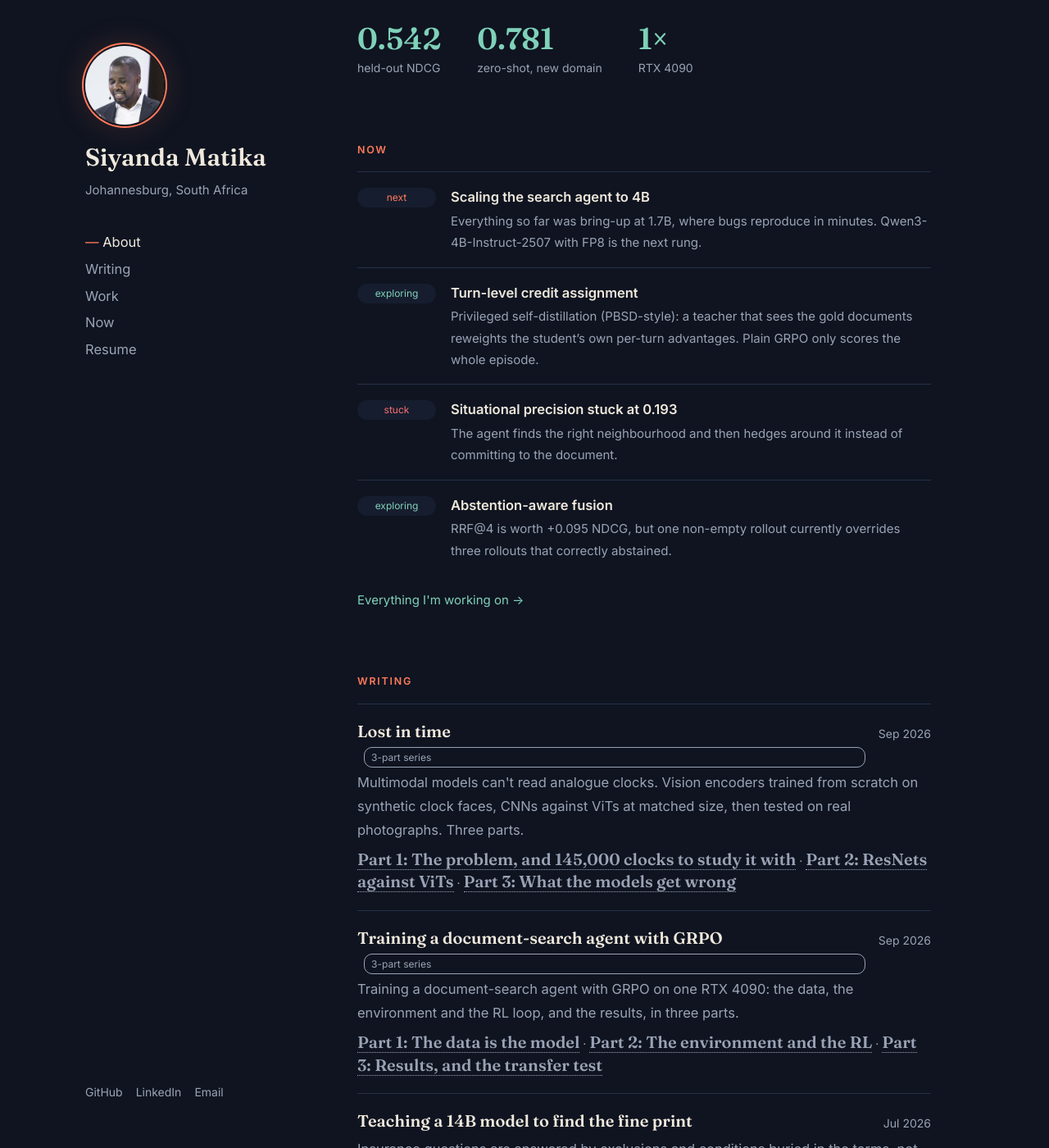
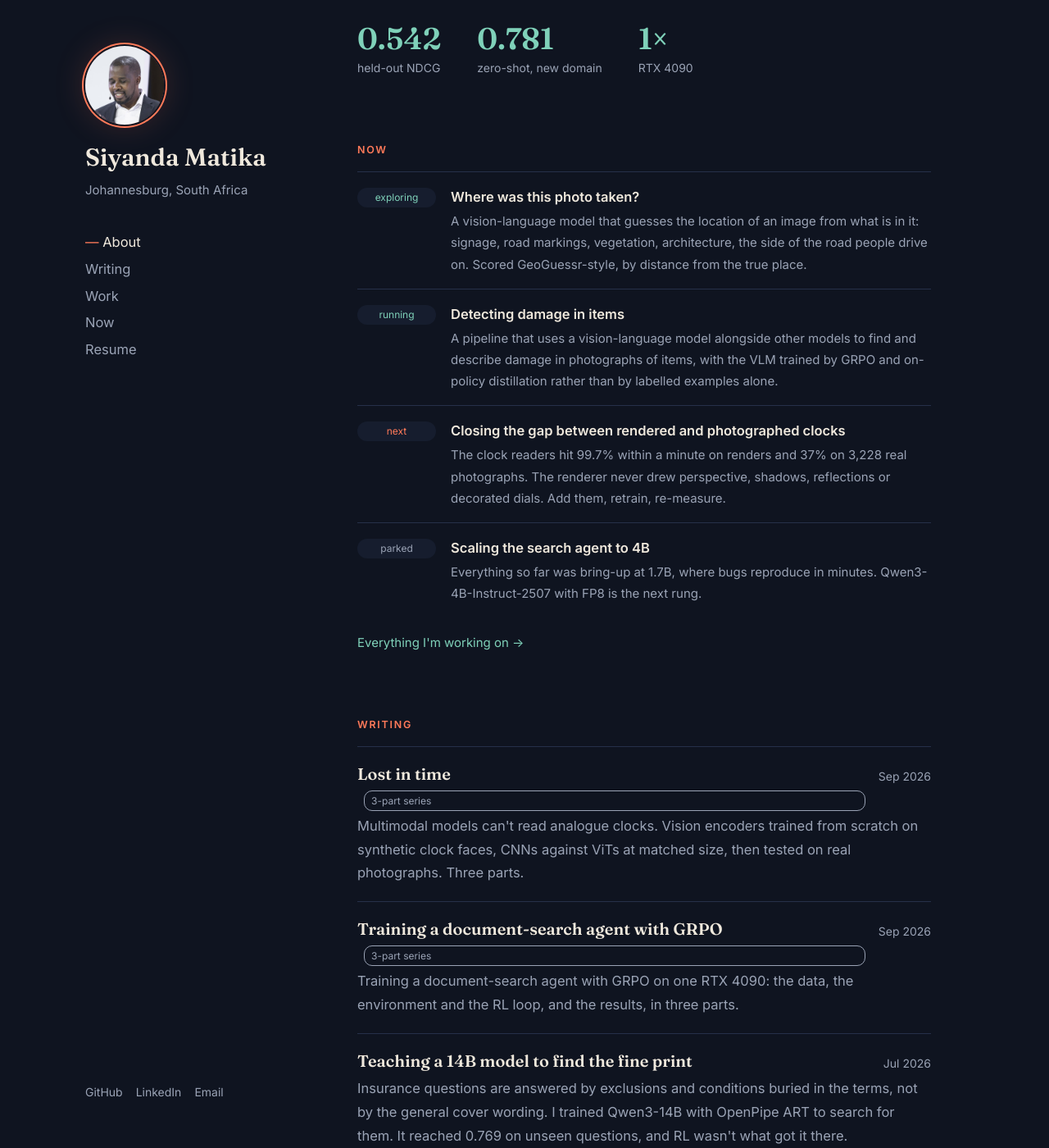
Before and after one commit to matikasiyanda/matikasiyanda.github.io, a Jekyll site: the page built from index.html, in a window 1280 px wide and 1400 px high, scrolled down 652 px. Shown: the whole window at 82% size. Built offline with Jekyll 4.4.1, drawn with Linux system fonts in a browser that asks for light colours.

Commit message:
Now list: current projects; home page hides series part links

```diff
--- a/_data/problems.yml
+++ b/_data/problems.yml
@@ -1,25 +1,29 @@
 # Shown on / (first 4) and /now/ (all).
 # status: running | exploring | stuck | next | parked  (each gets its own colour)
-updated: 2026-09-13
+updated: 2026-09-15
 items:
+  - title: "Where was this photo taken?"
+    status: exploring
+    description: >
+      A vision-language model that guesses the location of an image from
+      what is in it: signage, road markings, vegetation, architecture, the
+      side of the road people drive on. Scored GeoGuessr-style, by distance
+      from the true place.
+  - title: "Detecting damage in items"
+    status: running
+    description: >
+      A pipeline that uses a vision-language model alongside other models to
+      find and describe damage in photographs of items, with the VLM trained
+      by GRPO and on-policy distillation rather than by labelled examples
+      alone.
+  - title: "Closing the gap between rendered and photographed clocks"
+    status: next
+    description: >
+      The clock readers hit 99.7% within a minute on renders and 37% on
+      3,228 real photographs. The renderer never drew perspective, shadows,
+      reflections or decorated dials. Add them, retrain, re-measure.
   - title: "Scaling the search agent to 4B"
-    status: next
+    status: parked
     description: >
       Everything so far was bring-up at 1.7B, where bugs reproduce in minutes.
       Qwen3-4B-Instruct-2507 with FP8 is the next rung.
-  - title: "Turn-level credit assignment"
-    status: exploring
-    description: >
-      Privileged self-distillation (PBSD-style): a teacher that sees the gold
-      documents reweights the student's own per-turn advantages. Plain GRPO
-      only scores the whole episode.
-  - title: "Situational precision stuck at 0.193"
-    status: stuck
-    description: >
-      The agent finds the right neighbourhood and then hedges around it
-      instead of committing to the document.
-  - title: "Abstention-aware fusion"
-    status: exploring
-    description: >
-      RRF@4 is worth +0.095 NDCG, but one non-empty rollout currently
-      overrides three rollouts that correctly abstained.
--- a/_includes/post-list.html
+++ b/_includes/post-list.html
@@ -14,7 +14,7 @@
       <time datetime="{{ post.date | date_to_xmlschema }}">{{ post.date | date: "%b %Y" }}</time>
       <span class="series-badge">{{ parts.size }}-part series</span>
       {% if landing.description %}<p>{{ landing.description }}</p>{% elsif post.description %}<p>{{ post.description }}</p>{% endif %}
-      <p class="series-parts">{% for p in parts %}<a href="{{ p.url | relative_url }}">Part {{ p.part }}: {{ p.title | remove_first: "Part " | remove_first: p.part | remove_first: " — " }}</a>{% unless forloop.last %}<span class="sep"> · </span>{% endunless %}{% endfor %}</p>
+      {% unless include.parts == false %}<p class="series-parts">{% for p in parts %}<a href="{{ p.url | relative_url }}">Part {{ p.part }}: {{ p.title | remove_first: "Part " | remove_first: p.part | remove_first: " — " }}</a>{% unless forloop.last %}<span class="sep"> · </span>{% endunless %}{% endfor %}</p>{% endunless %}
     </li>
   {% else %}
     <li>
--- a/index.html
+++ b/index.html
@@ -19,4 +19,4 @@ stats:
 <p class="more"><a href="{{ '/now/' | relative_url }}">Everything I'm working on →</a></p>
 
 <h2 class="label">Writing</h2>
-{% include post-list.html limit=6 %}
+{% include post-list.html limit=6 parts=false %}
```
